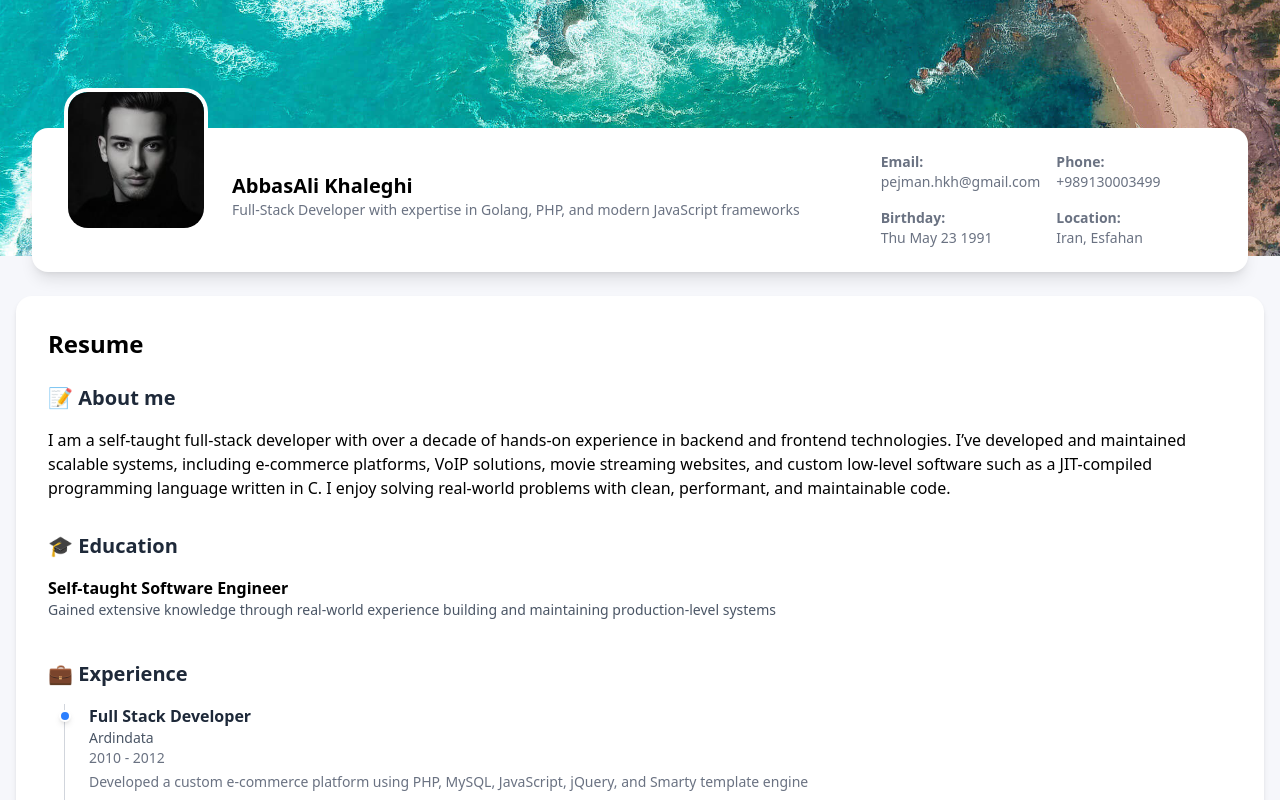
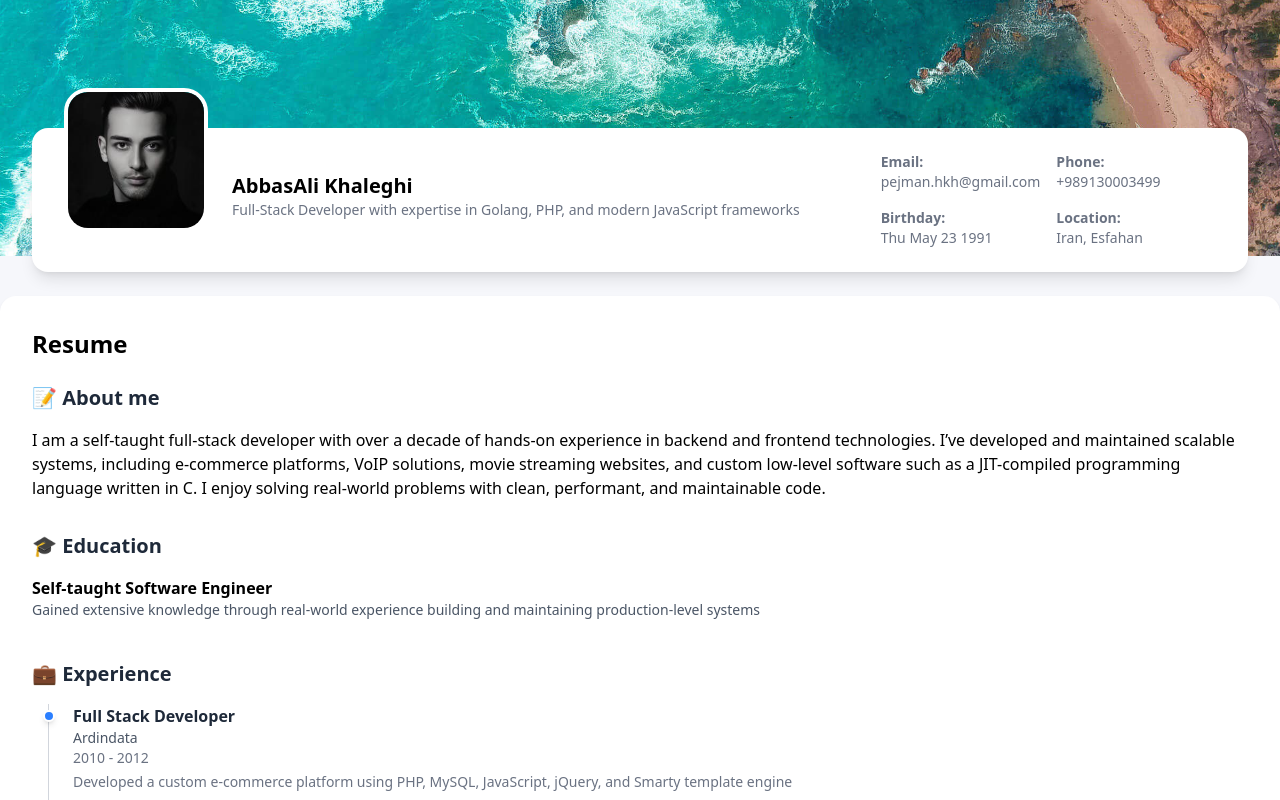
Before and after one commit to pejman-hkh/resume, a React (Vite) app: page / in a window 1280 px wide. Shown: the top 800 px of the page. Built offline with nearby package versions, Linux system fonts and the light colour scheme.

Commit message:
Some bug fixed

```diff
--- a/src/App.tsx
+++ b/src/App.tsx
@@ -37,7 +37,7 @@ export default function App() {
         </div>
       </div>
 
-      <div className="w-full max-w-7xl mx-auto px-4 mt-44 sm:mt-10">
+      <div className="w-full max-w-7xl mx-auto px-4 xl:px-0 mt-44 xs:mt-10 sm:mt-40 md:mt-10">
         <div className="flex flex-col lg:flex-row gap-6">
           <div className="w-full bg-white rounded-2xl shadow-md p-6 sm:p-8 mb-8">
             <h1 className="text-2xl font-bold mb-6">Resume</h1>
--- a/src/components/skill.tsx
+++ b/src/components/skill.tsx
@@ -9,7 +9,7 @@ export default function Skill({ items }: { items: SkillType[] }) {
         <div className="space-y-4 border p-5 rounded-xl border-gray-200">
             {items?.map((item) => (
                 <div key={item.id} className="w-full bg-gray-100 rounded-full h-6">
-                    <div className={`bg-gradient-to-r from-blue-400 to-blue-600 text-white text-sm h-6 rounded-full flex items-center justify-between px-3 w-[${item.percent}%]`}>
+                    <div className={`bg-gradient-to-r from-blue-400 to-blue-600 text-white text-sm h-6 rounded-full flex items-center justify-between px-3`} style={{ width: item?.percent + '%' }}>
                         <span>{item.title}</span>
                         <span>{item.percent}%</span>
                     </div>
```
